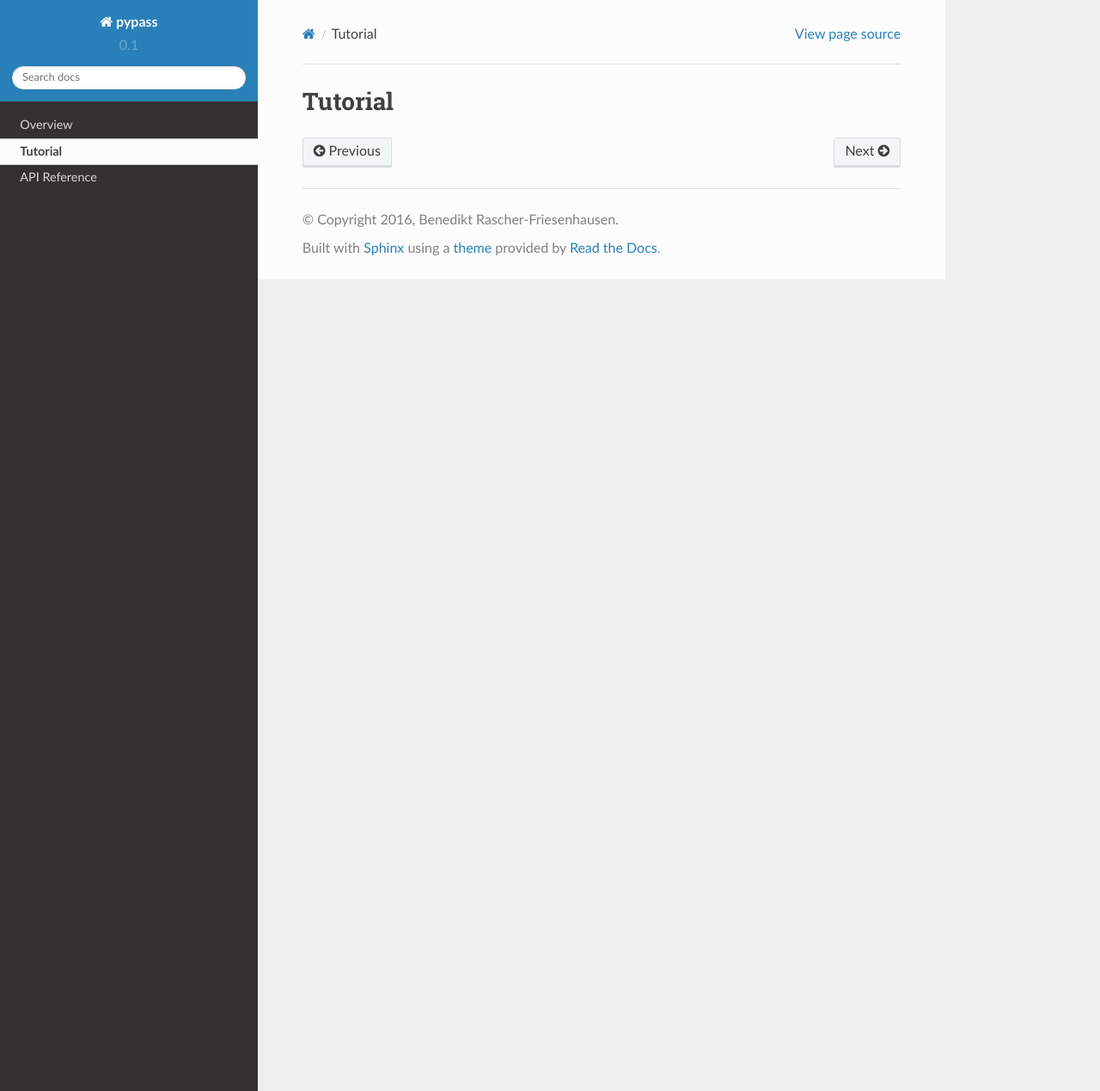
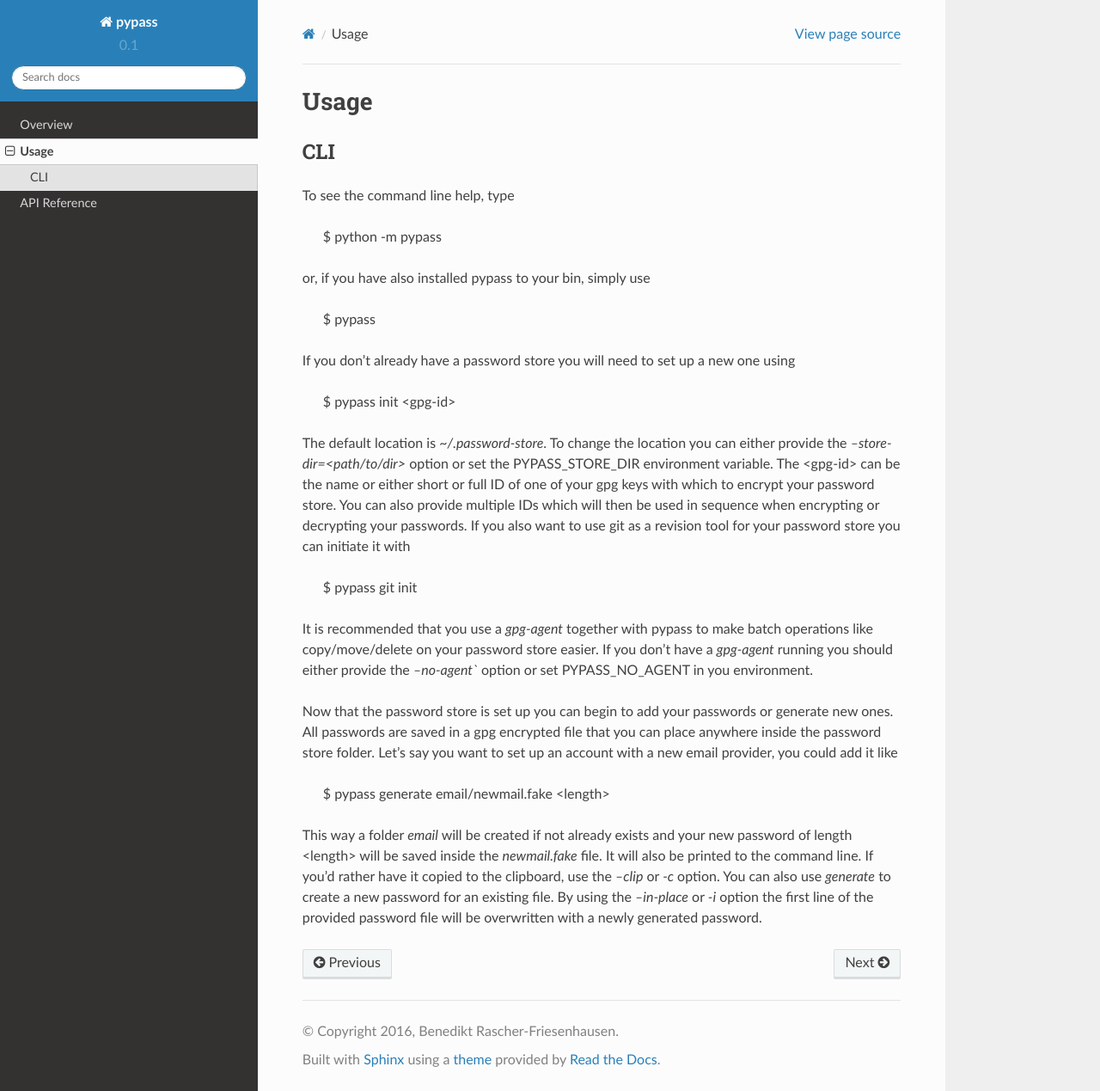
Before and after one commit to bfrascher/passpy, a Sphinx documentation site: the page built from docs/tutorial.rst, in a window 1280 px wide and 1269 px high. Shown: the whole window at 86% size. Built offline with Sphinx 7.4.7 and the Read the Docs theme 2.0.0, drawn with Linux system fonts in a browser that asks for light colours.

```diff
--- a/docs/tutorial.rst
+++ b/docs/tutorial.rst
@@ -1,2 +1,52 @@
-Tutorial
-========
+Usage
+=====
+
+CLI
+---
+
+To see the command line help, type
+
+  $ python -m pypass
+
+or, if you have also installed pypass to your bin, simply use
+
+  $ pypass
+
+If you don't already have a password store you will need to set up a
+new one using
+
+  $ pypass init <gpg-id>
+
+The default location is `~/.password-store`.  To change the location
+you can either provide the `--store-dir=<path/to/dir>` option or set
+the PYPASS_STORE_DIR environment variable.  The <gpg-id> can be the
+name or either short or full ID of one of your gpg keys with which to
+encrypt your password store.  You can also provide multiple IDs which
+will then be used in sequence when encrypting or decrypting your
+passwords.  If you also want to use git as a revision tool for your
+password store you can initiate it with
+
+  $ pypass git init
+
+It is recommended that you use a `gpg-agent` together with pypass to
+make batch operations like copy/move/delete on your password store
+easier.  If you don't have a `gpg-agent` running you should either
+provide the `--no-agent`` option or set PYPASS_NO_AGENT in you
+environment.
+
+Now that the password store is set up you can begin to add your
+passwords or generate new ones.  All passwords are saved in a gpg
+encrypted file that you can place anywhere inside the password store
+folder.  Let's say you want to set up an account with a new email
+provider, you could add it like
+
+  $ pypass generate email/newmail.fake <length>
+
+This way a folder `email` will be created if not already exists and
+your new password of length <length> will be saved inside the
+`newmail.fake` file.  It will also be printed to the command line.  If
+you'd rather have it copied to the clipboard, use the `--clip` or `-c`
+option.  You can also use `generate` to create a new password for an
+existing file.  By using the `--in-place` or `-i` option the first
+line of the provided password file will be overwritten with a newly
+generated password.
```
Also changed, not shown: docs/index.rst (+1 -6 lines), docs/introduction.rst (+40 -0 lines).
